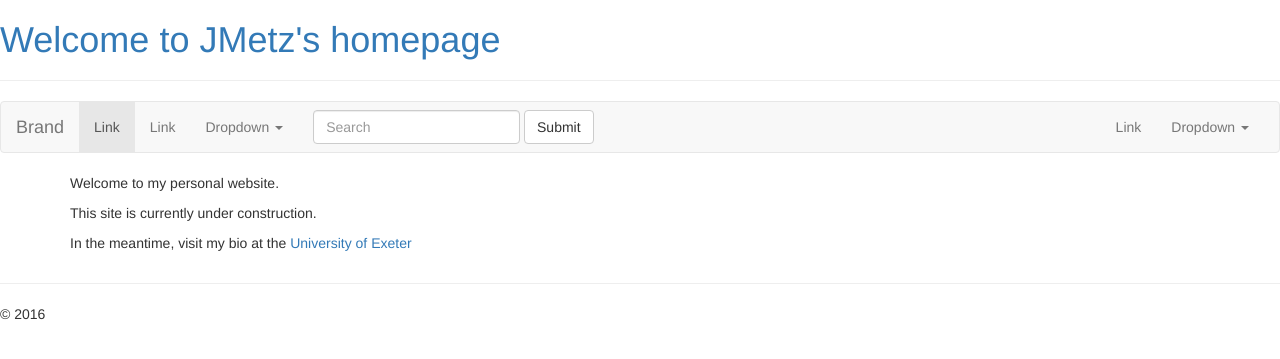
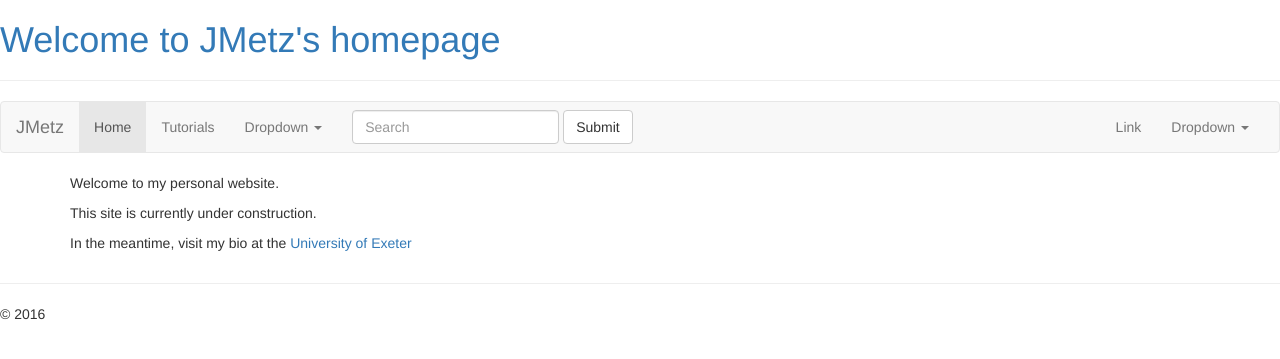
Before and after one commit to jmetz/jmetz.github.io, a Jekyll site: the page built from index.md, in a window 1280 px wide. Shown: the top 359 px of the page. Built offline with Jekyll 4.4.1, drawn with Linux system fonts in a browser that asks for light colours.

Commit message:
Update homepage.html

```diff
--- a/_layouts/homepage.html
+++ b/_layouts/homepage.html
@@ -28,14 +28,14 @@
             <span class="icon-bar"></span>
             <span class="icon-bar"></span>
           </button>
-          <a class="navbar-brand" href="#">Brand</a>
+          <a class="navbar-brand" href="#">JMetz</a>
         </div>
 
         <!-- Collect the nav links, forms, and other content for toggling -->
         <div class="collapse navbar-collapse" id="bs-example-navbar-collapse-1">
           <ul class="nav navbar-nav">
-            <li class="active"><a href="#">Link <span class="sr-only">(current)</span></a></li>
-            <li><a href="#">Link</a></li>
+            <li class="active"><a href="#">Home <span class="sr-only">(current)</span></a></li>
+            <li><a href="#">Tutorials</a></li>
             <li class="dropdown">
               <a href="#" class="dropdown-toggle" data-toggle="dropdown" role="button" aria-haspopup="true" aria-expanded="false">Dropdown <span class="caret"></span></a>
               <ul class="dropdown-menu">
```
